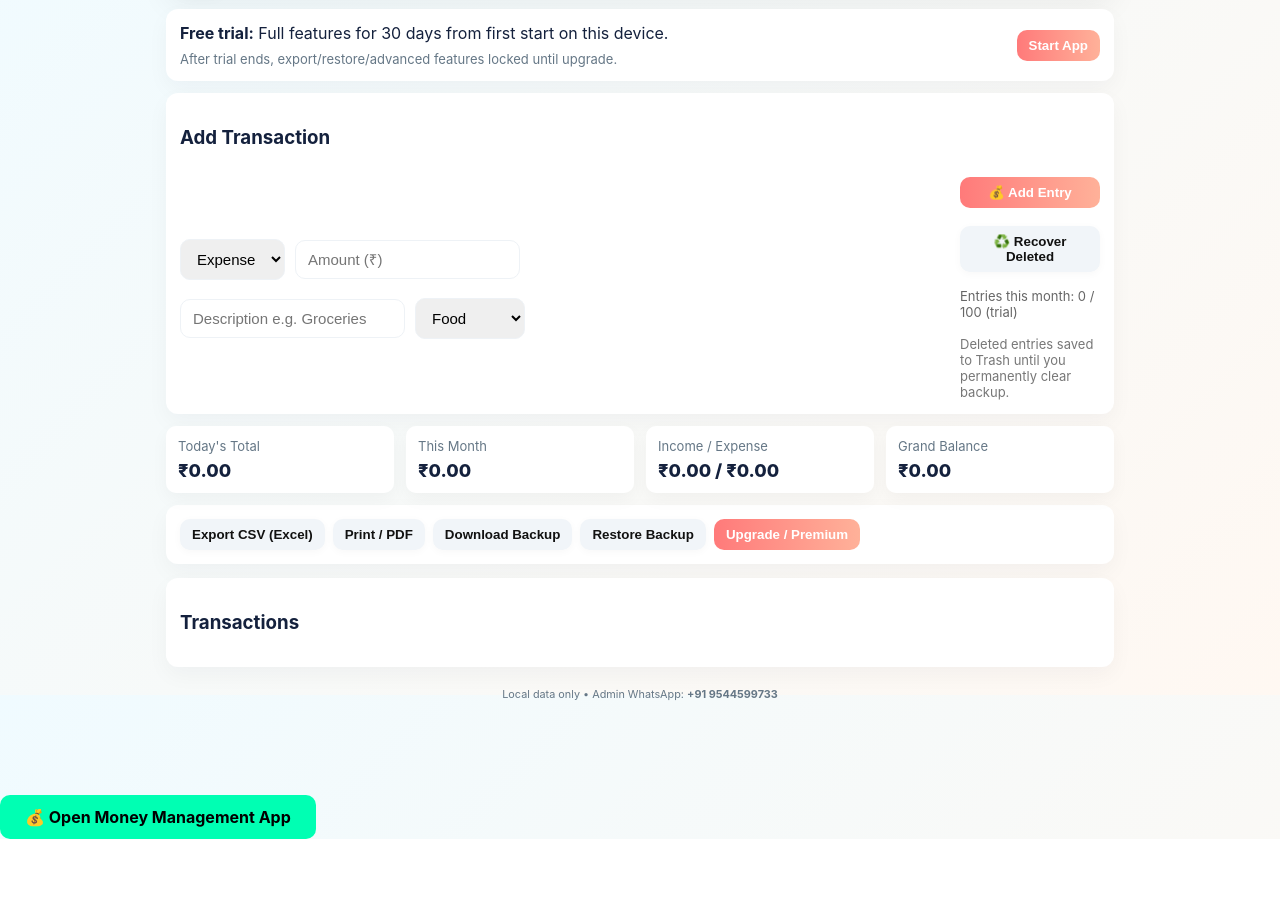
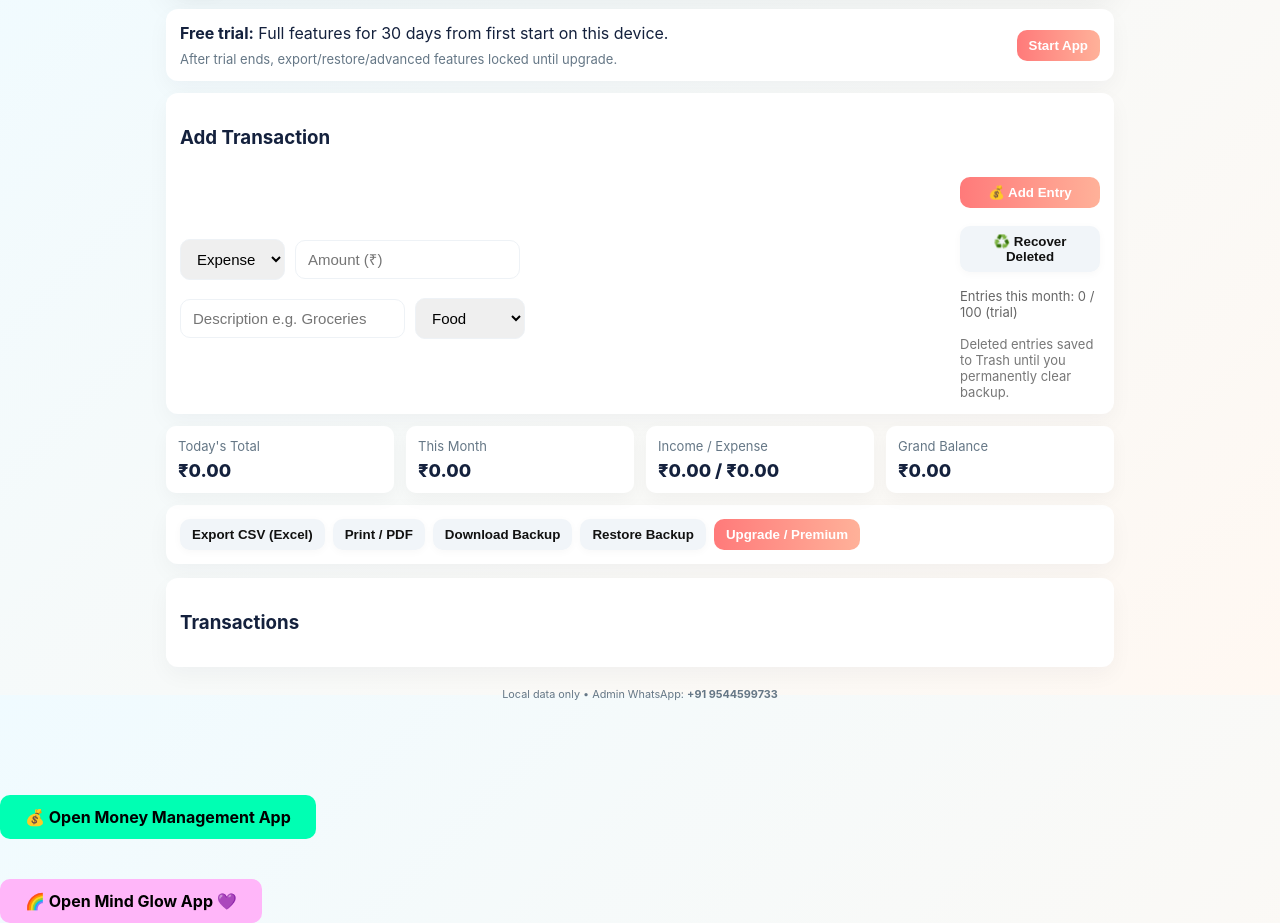
Before and after one commit to EnergyMoney/Daily-cash-tracker, a plain HTML site: page index.html in a window 1280 px wide. Shown: the part 105-1028 px from the top of the page. Before the commit the page ends 944 px from the top, so only its background shows below. Drawn offline with Linux system fonts and the light colour scheme.

Commit message:
Add link to Mind Glow App in index.html

```diff
--- a/index.html
+++ b/index.html
@@ -674,5 +674,16 @@
   font-weight:bold;
   margin-top:20px;
 ">💰 Open Money Management App</a>
+  <br><br>
+<a href="mind-glow.html" target="_blank" style="
+  display:inline-block;
+  background:#ffb6f9;
+  color:#000;
+  padding:12px 25px;
+  border-radius:10px;
+  text-decoration:none;
+  font-weight:bold;
+  margin-top:20px;
+">🌈 Open Mind Glow App 💜</a>
 </body>
 </html>
```
